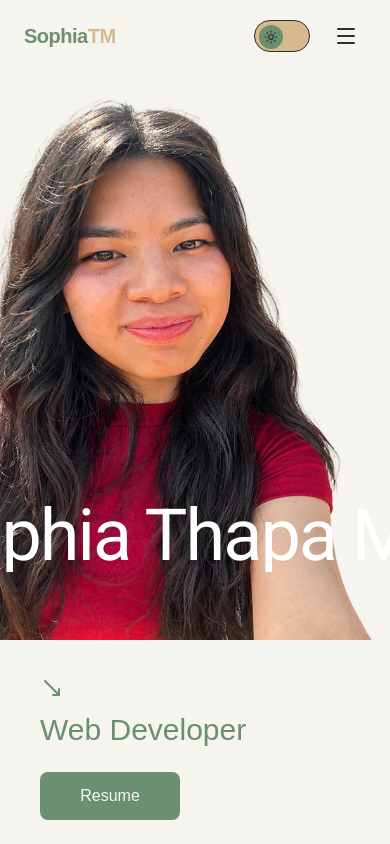
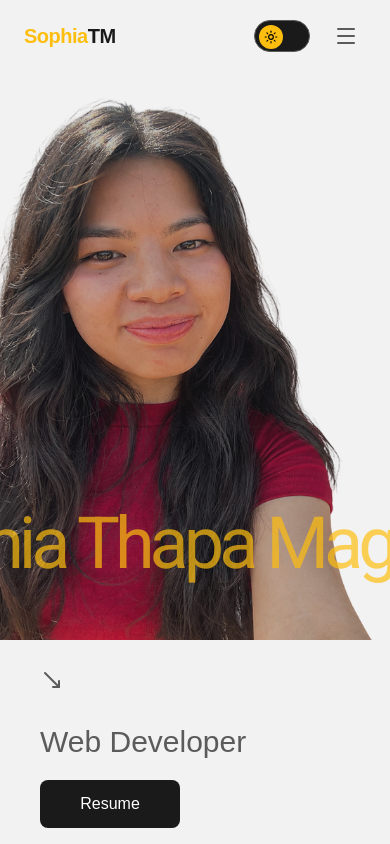
Before and after one commit to sophiathapa/Portfolio, a Next.js app in the folder Portfolio/: page / in a window 390 px wide. Shown: the top 844 px of the page. Built offline with nearby package versions, Linux system fonts and the light colour scheme; a web font is replaced by a local one.

Commit message:
feat:change the color combinations and add scroll animation on header

```diff
--- a/Portfolio/app/globals.css
+++ b/Portfolio/app/globals.css
@@ -9,11 +9,12 @@
 @custom-variant dark (&:is(.dark *));
 
 :root {
-  --background: #f6f4ee;
-  --foreground: #2b2f2d;
-  --primary: #6b8f71;
-  --secondary: #d6b98c;
-  --card: #ffffff/50;
+  --background: #f2f2f2;
+  --foreground: #5b5b5b;
+  --primary: #febe10;
+  --primary-foreground: #000000;
+  --secondary: #1a1a1a;
+  --secondary-foreground: #ffffff;
   --font-display: "Playfair Display", serif;
 }
 
@@ -23,17 +24,21 @@
   --font-sans: var(--font-sans);
   --font-mono: var(--font-geist-mono);
   --color-primary: var(--primary);
+  --color-primary-foreground: var(--primary-foreground);
   --color-secondary: var(--secondary);
+  --color-secondary-foreground: var(--secondary-foreground);
   --font-display: var(--font-display);
 }
 
 @media (prefers-color-scheme: dark) {
   :root {
-    --background: #f6f4ee;
-    --foreground: #2b2f2d;
-    --primary: #6b8f71;
-    --secondary: #d6b98c;
-    --card: rgba(255, 255, 255, 0.5);
+    --background: #f2f2f2;
+    --foreground: #5b5b5b;
+    --primary: #febe10;
+    --primary-foreground: #000000;
+    --secondary: #1a1a1a;
+    --secondary-foreground: #ffffff;
+    --font-display: "Playfair Display", serif;
     --font-display: "Playfair Display", serif;
   }
 }
@@ -41,7 +46,6 @@
 .font-montecarlo {
   font-family: "MonteCarlo", cursive;
 }
-
 
 .font-roboto {
   font-family: "Roboto", sans-serif;
--- a/Portfolio/components/header.tsx
+++ b/Portfolio/components/header.tsx
@@ -1,54 +1,58 @@
 "use client";
-import { easeInOut, motion, useAnimationControls } from "framer-motion";
+import { easeInOut, motion, useAnimationControls, useMotionValueEvent, useScroll, useSpring, useTransform } from "framer-motion";
 import { MoveDownRight } from "lucide-react";
 import { useRouter } from "next/navigation";
-import React, { useEffect } from "react";
+import React, { useEffect, useState } from "react";
 import { Button } from "./ui/button";
 
 const Header = () => {
+  const [isScrollingDown, setIsScrollingDown] = useState(true);
   const router = useRouter();
+  const { scrollY } = useScroll();
+
+  useMotionValueEvent(scrollY, "change", (current) => {
+  const previous = scrollY.getPrevious() ?? 0;
+    setIsScrollingDown(current > previous);
+  });
 
   return (
-    <section id="home" className="pb-24">
-      <div className="relative min-h-screen overflow-hidden max-w-8xl mx-auto grid grid-cols-1 sm:grid-cols-2 gap-3 sm:gap-10 md:gap-5">
+    <section id="home" className="">
+      <motion.div
+        className="relative min-h-screen overflow-hidden max-w-8xl mx-auto grid grid-cols-1 sm:grid-cols-2 gap-3 sm:gap-10 md:gap-5">
         <motion.div
           initial={{ opacity: 0, y: 100 }}
           animate={{ opacity: 1, y: 0 }}
-          transition={{ duration: 0.6  }}
+          transition={{ duration: 0.6 }}
           className="relative mt-10 md:mt-0 w-[450px] sm:w-[500px] md:w-[550px] lg:w-[600px] h-[600px] sm:h-[650px] md:h-full lg:h-full">
-          <img
-            src="sophia.png"
+          <img src="sophia.png"
             alt="me"
-            className="absolute bootom-0 w-full h-full"
-          />
+            className="absolute bootom-0 w-full h-full brightness-80 saturation-80 contrast-90" />
         </motion.div>
-        <div className="relative sm:mt-80 flex flex-col gap-6 md:gap-10 ml-10 md:ml-0 text-primary">
+        <div className="relative sm:mt-80 flex flex-col gap-5 md:gap-10 ml-10 md:ml-0">
           <motion.div
             initial={{ opacity: 0, y: 200 }}
             animate={{ opacity: 1, y: 0 }}
             transition={{ duration: 0.6 }}
-            className="flex flex-col"
-          >
-            <MoveDownRight/>
-            <span className="mt-3 text-3xl sm:text-4xl md:text-4xl lg:text-4xl">Web Developer</span>
+            className="flex flex-col gap-5 md:gap-10">
+            <MoveDownRight />
+            <span className="mt-3 text-3xl sm:text-4xl md:text-4xl lg:text-4xl text-foreground">Web Developer</span>
           </motion.div>
           <motion.button
             initial={{ opacity: 0, y: 200 }}
             animate={{ opacity: 1, y: 0 }}
             transition={{ duration: 0.6 }}
-            className="bg-primary text-background hover:bg-primary/90 rounded-lg w-35 h-12 sm:ml-26" onClick={()=>router.push("/resume")}
-          >
+            className="bg-secondary text-secondary-foreground hover:scale-104 rounded-lg w-35 h-12 sm:ml-26"
+            onClick={() => router.push("/resume")}>
             Resume
           </motion.button>
-          </div>
-        <motion.div className="absolute mt-125 sm:mt-140 md:mt-150  font-roboto text-white sm:text-primary text-semi-bold overflow-hidden whitespace-nowrap"
-          initial={{ opacity: 0, y: 200 }}
+        </div>
+        <motion.div
+          className="absolute mt-125 sm:mt-140 md:mt-150  font-roboto text-primary/70 text-semi-bold overflow-hidden whitespace-nowrap" initial={{ opacity: 0, y: 200 }}
           animate={{ opacity: 1, y: 0 }}
-          transition={{ duration: 0.6 }}
-        >
+          transition={{ duration: 0.6 }}>
           <motion.div
             className="inline-flex text-7xl sm:text-8xl md:text-9xl lg:text-[130px]"
-            animate={{ x: ["0%", "-50%"] }}
+            animate={ isScrollingDown? {x:["0%","-50%"]} : {x:["-80%","0%"]} }
             transition={{
               duration: 15,
               ease: "linear",
@@ -56,12 +60,14 @@ const Header = () => {
               repeatType: "loop",
             }}
           >
-            <span className="px-10 md:px-16 tracking-[-2px]">Sophia Thapa Magar</span>
+            <span className="px-10 py-2 md:px-16 tracking-[-5px]">Sophia Thapa Magar</span>
             <span className="">-</span>
-            <span className="px-10 md:px-16 tracking-[-2px]">Sophia Thapa Magar</span>
+            <span className="px-10 py-2 md:px-16 tracking-[-5px]">Sophia Thapa Magar</span>
+            <span className="">-</span>
+            <span className="px-10 py-2 md:px-16 tracking-[-5px]">Sophia Thapa Magar</span>
           </motion.div>
         </motion.div>
-      </div>
+      </motion.div>
     </section>
   );
 };
--- a/Portfolio/components/projects-section.tsx
+++ b/Portfolio/components/projects-section.tsx
@@ -68,7 +68,7 @@ export function ProjectsSection() {
   const displayedProjects = showAll ? projects : projects.filter((p) => p.featured)
 
   return (
-    <section id="projects" className="py-24">
+    <section id="projects" className="py-24 bg-secondary text-secondary-foreground">
       <div className="max-w-6xl mx-auto px-6">
         <motion.div
           ref={ref}
--- a/Portfolio/components/skills-section.tsx
+++ b/Portfolio/components/skills-section.tsx
@@ -25,11 +25,7 @@ function TextLine({ words, reverse }: { words: string[]; reverse: boolean }) {
         }}
       >
         {words.map((word, i) => (
-          <StackIcon
-            name={word}
-            key={i}
-            className="w-12 h-12 sm:ml-4  md:ml-8 lg:ml-10 sm:w-18 sm:h-18 md:w-25 md:h-25 lg:w-30 lg:h-30 p-2"
-          />
+          <StackIcon name={word} key={i} className="w-12 h-12 sm:ml-4  md:ml-8 lg:ml-10 sm:w-18 sm:h-18 md:w-25 md:h-25 lg:w-30 lg:h-30 p-2" />
         ))}
       </motion.div>
     </div>
@@ -41,7 +37,7 @@ const Skills = () => {
   const isInView = useInView(ref, { once: true, margin: "-100px" });
 
   return (
-    <section id="skills" className="py-24">
+    <section id="skills" className="py-24 bg-secondary text-secondary-foreground">
       <div className="max-w-6xl mx-auto">
         <div ref={ref}>
           <div className="text-center mb-20">
--- a/Portfolio/components/splash.tsx
+++ b/Portfolio/components/splash.tsx
@@ -72,7 +72,7 @@ export default function SplashScreen({ onComplete }: { onComplete: () => void })
                         animate={{ opacity: 1 }}
                         exit={{ opacity: 0}}
                         transition={{ duration:0.1}}
-                        className="text-background text-5xl font-semi-bold"
+                        className="text-primary-foreground text-5xl font-semi-bold"
                     >
                         • {greetings[index]}
                     </motion.h1>
```
